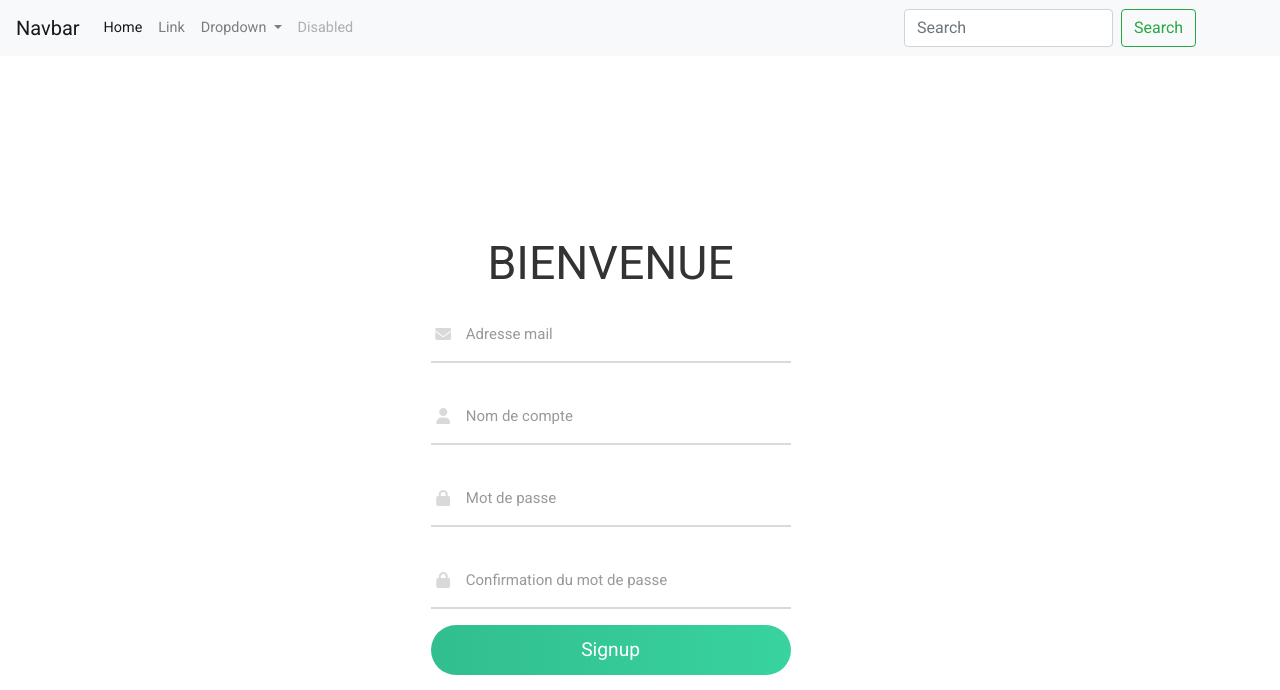
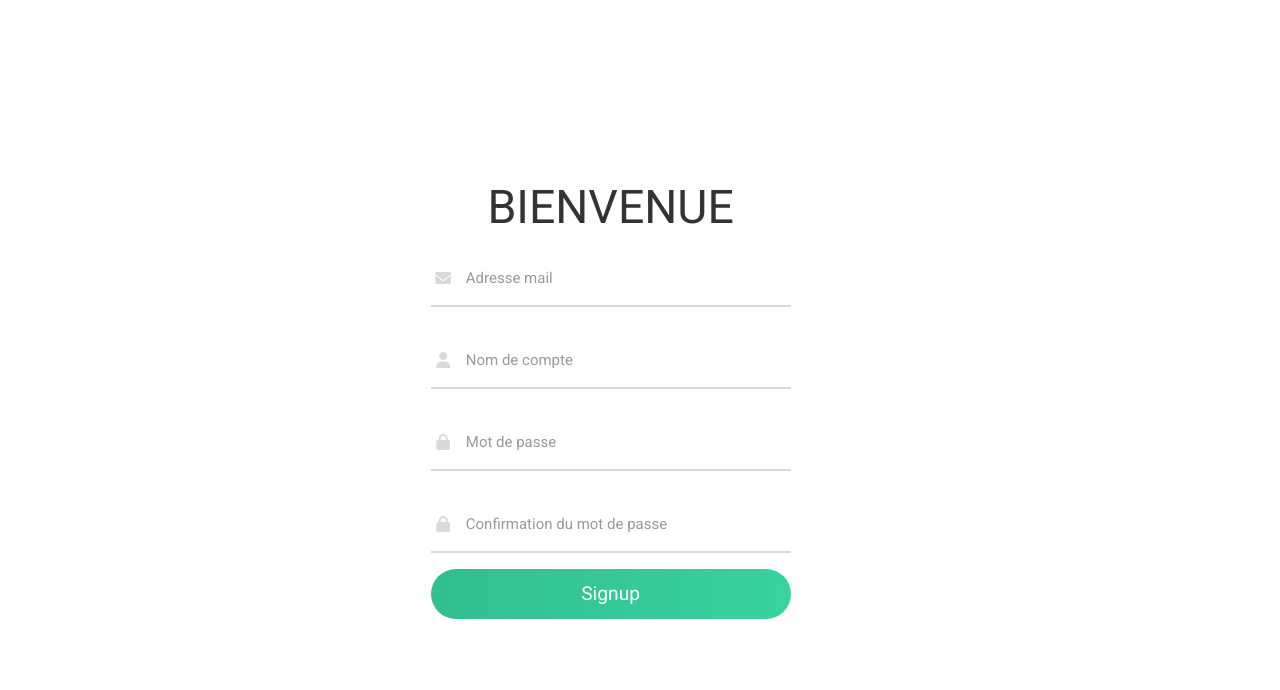
Before and after one commit to thibault-cne/firstSiteFlask, a Flask app: page /signup in a window 1280 px wide. Shown: the top 690 px of the page. After the commit the page ends 619 px from the top, so only its background shows below. Run offline with Flask 2, Linux system fonts and the light colour scheme; some libraries are stand-ins or nearby versions.

Commit message:
Modification des champs dans les forms pour les rendres obligatoires. Retrait de la navBar pour en faire une perso.

```diff
--- a/templates/layout.html
+++ b/templates/layout.html
@@ -15,51 +15,10 @@
     <title>Mon site</title>
 </head>
 <body>
-  <nav class="navbar navbar-expand-lg navbar-light bg-light">
-    <a class="navbar-brand" href="#">Navbar</a>
-    <button class="navbar-toggler" type="button" data-toggle="collapse" data-target="#navbarSupportedContent" aria-controls="navbarSupportedContent" aria-expanded="false" aria-label="Toggle navigation">
-      <span class="navbar-toggler-icon"></span>
-    </button>
-
-    <div class="collapse navbar-collapse" id="navbarSupportedContent">
-      <ul class="navbar-nav mr-auto">
-        <li class="nav-item active">
-          <a class="nav-link" href="/">Home <span class="sr-only">(current)</span></a>
-        </li>
-        <li class="nav-item">
-          <a class="nav-link" href="#">Link</a>
-        </li>
-        <li class="nav-item dropdown">
-          <a class="nav-link dropdown-toggle" href="#" id="navbarDropdown" role="button" data-toggle="dropdown" aria-haspopup="true" aria-expanded="false">
-            Dropdown
-          </a>
-          <div class="dropdown-menu" aria-labelledby="navbarDropdown">
-            <a class="dropdown-item" href="#">Action</a>
-            <a class="dropdown-item" href="#">Another action</a>
-            <div class="dropdown-divider"></div>
-            <a class="dropdown-item" href="/login">Login</a>
-          </div>
-        </li>
-        <li class="nav-item">
-          <a class="nav-link disabled" href="#">Disabled</a>
-        </li>
-      </ul>
-      <form class="form-inline my-2 my-lg-0">
-        <input class="form-control mr-sm-2" type="search" placeholder="Search" aria-label="Search">
-        <button class="btn btn-outline-success my-2 my-sm-0" type="submit">Search</button>
-      </form>
-    </div>
-  </nav>
 
     <div class="container">
         {% block container %}{% endblock %}
     </div>
 
-
-    <!-- Optional JavaScript -->
-    <!-- jQuery first, then Popper.js, then Bootstrap JS -->
-    <script src="https://code.jquery.com/jquery-3.2.1.slim.min.js" integrity="sha384-KJ3o2DKtIkvYIK3UENzmM7KCkRr/rE9/Qpg6aAZGJwFDMVNA/GpGFF93hXpG5KkN" crossorigin="anonymous"></script>
-    <script src="https://cdnjs.cloudflare.com/ajax/libs/popper.js/1.12.9/umd/popper.min.js" integrity="sha384-ApNbgh9B+Y1QKtv3Rn7W3mgPxhU9K/ScQsAP7hUibX39j7fakFPskvXusvfa0b4Q" crossorigin="anonymous"></script>
-    <script src="https://maxcdn.bootstrapcdn.com/bootstrap/4.0.0/js/bootstrap.min.js" integrity="sha384-JZR6Spejh4U02d8jOt6vLEHfe/JQGiRRSQQxSfFWpi1MquVdAyjUar5+76PVCmYl" crossorigin="anonymous"></script>
-</body>
+    </body>
 </html>
--- a/templates/login.html
+++ b/templates/login.html
@@ -15,7 +15,7 @@
                 </div>
                 <div>
                     <h5 id="userName">Nom de compte</h5>
-                    <input autocomplete="off"id="userNameInput" class="input" type="text" name="username" onfocus="onFocusUser()" onfocusout="onFocusOutUser()">
+                    <input autocomplete="off"id="userNameInput" class="input" type="text" name="username" onfocus="onFocusUser()" onfocusout="onFocusOutUser()" required>
                 </div>
             </div>
             <div class="input-div two focus">
@@ -24,7 +24,7 @@
                 </div>
                 <div>
                     <h5 id="pwd">Mot de passe</h5>
-                    <input id="pwdInput" class="input" type="password" name="password" onfocus="onFocusPwd()" onfocusout="onFocusOutPwd()">
+                    <input id="pwdInput" class="input" type="password" name="password" onfocus="onFocusPwd()" onfocusout="onFocusOutPwd()" required>
                 </div>
             </div>
             <a href="#">Mot de passe oublié ?</a>
--- a/templates/signup.html
+++ b/templates/signup.html
@@ -4,7 +4,6 @@
     <link rel='stylesheet' type='text/css' href="{{ url_for('static', filename='css/signup.css') }}">
     <script src="https://kit.fontawesome.com/a81368914c.js"></script>
     <script src="{{ url_for('static', filename='js/signupFocus.js') }}"></script>
-    <script src="{{ url_for('static', filename='js/formValidation.js') }}"></script>
 
 
     <div class="login-container" onload="document.form.eMail.focus()">
@@ -16,7 +15,7 @@
                 </div>
                 <div class="eMail">
                     <h5 id="mail">Adresse mail</h5>
-                    <input autocomplete="off" id="mailInput" class="input" onfocus="onFocusMail()" onfocusout="onFocusOutMail()" type="text" name="eMail">
+                    <input autocomplete="off" id="mailInput" class="input" onfocus="onFocusMail()" onfocusout="onFocusOutMail()" type="email" name="eMail" required>
                 </div>
             </div>
             <div class="input-div one focus">
@@ -25,7 +24,7 @@
                 </div>
                 <div>
                     <h5 id="userName">Nom de compte</h5>
-                    <input autocomplete="off" id="userNameInput" class="input" type="text" name="username" onfocus="onFocusUser()" onfocusout="onFocusOutUser()">
+                    <input autocomplete="off" id="userNameInput" class="input" type="text" name="username" onfocus="onFocusUser()" onfocusout="onFocusOutUser()" required>
                 </div>
             </div>
             <div class="input-div two focus">
@@ -34,7 +33,7 @@
                 </div>
                 <div>
                     <h5 id="pwd">Mot de passe</h5>
-                    <input id="pwdInput" class="input" type="password" name="password" onfocus="onFocusPwd()" onfocusout="onFocusOutPwd()">
+                    <input id="pwdInput" class="input" type="password" name="password" onfocus="onFocusPwd()" onfocusout="onFocusOutPwd()" required>
                 </div>
             </div>
             <div class="input-div two focus">
@@ -43,10 +42,10 @@
                 </div>
                 <div>
                     <h5 id="pwdConfirm">Confirmation du mot de passe</h5>
-                    <input id="pwdConfirmInput" class="input" type="password" name="confirmationPassword" onfocus="onFocusPwdConfirm()" onfocusout="onFocusOutPwdConfirm()">
+                    <input id="pwdConfirmInput" class="input" type="password" name="confirmationPassword" onfocus="onFocusPwdConfirm()" onfocusout="onFocusOutPwdConfirm()" required>
                 </div>
             </div>
-            <input class="button" type="submit" value="Signup" onclick="ValidateEmail(document.form.eMail)">
+            <input class="button" type="submit" value="Signup">
         </form>
     </div>
 {% endblock container %}
```
Also changed, not shown: static/js/formValidation.js (+27 -11 lines).
